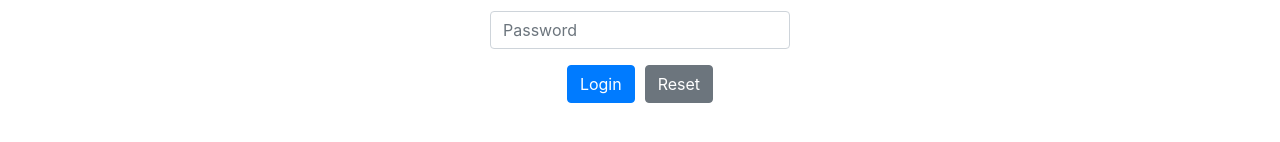
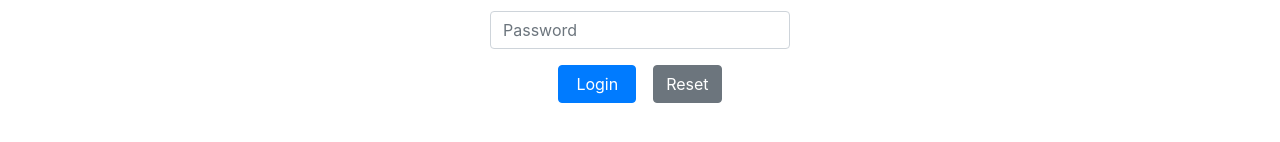
Before and after one commit to s277945/PULSeBS_12, a React (Create React App) app in the folder frontend/: page /login in a window 1280 px wide. Shown: the part 346-488 px from the top of the page. Built offline with nearby package versions, Linux system fonts and the light colour scheme.

Commit message:
P1-29 button position

```diff
--- a/frontend/src/pages/Login.js
+++ b/frontend/src/pages/Login.js
@@ -112,10 +112,10 @@ export class Login extends Component {
                         }
                     </Form.Group>
 
-                    <Button variant="primary" type="submit" onClick={this.handleLogin} style={{marginRight: "5px"}}>
+                    <Button variant="primary" type="submit" onClick={this.handleLogin} style={{marginRight: "17px", marginRight: "17px", paddingRight: "17px", paddingLeft: "17px"}}>
                         Login
                     </Button>
-                    <Button variant="secondary" type="submit" onClick={this.handleReset} style={{marginLeft: "5px"}}>
+                    <Button variant="secondary" type="submit" onClick={this.handleReset} >
                         Reset
                     </Button>
                 </Form>
```
